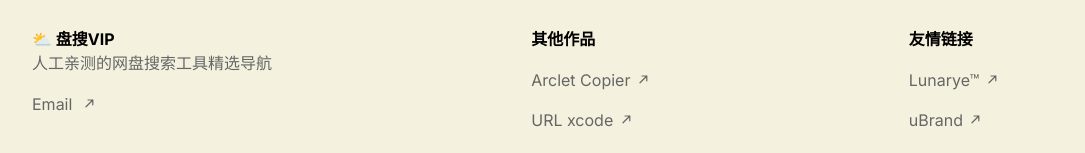
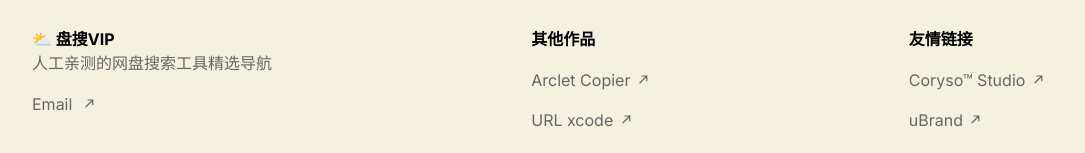
Before and after one commit to rokcso/pansou-vip, a Next.js app: page /faq in a window 1280 px wide. Shown: the part 1131-1284 px from the top of the page, without its empty margins (96-1181 px from the left). Built offline with nearby package versions, Linux system fonts and the light colour scheme.

Commit message:
Update footer links from lunarye to coryso

```diff
--- a/app/components/footer/index.js
+++ b/app/components/footer/index.js
@@ -36,7 +36,7 @@ export default function () {
               GitHub
               <LinkArrow />
             </a> */}
-            <a href="mailto:panhunt@lunarye.com">
+            <a href="mailto:panhunt@coryso.com">
               Email <LinkArrow />
             </a>
           </div>
@@ -67,11 +67,11 @@ export default function () {
           <p>友情链接</p>
           <br />
           <a
-            href="https://lunarye.com?utm_source=pansou.vip/"
-            title="Lunarye 网址"
+            href="https://coryso.com?utm_source=pansou.vip/"
+            title="Coryso 网址"
             target="_blank"
           >
-            Lunarye™
+            Coryso™ Studio
             <LinkArrow />
           </a>
           <br />
```
